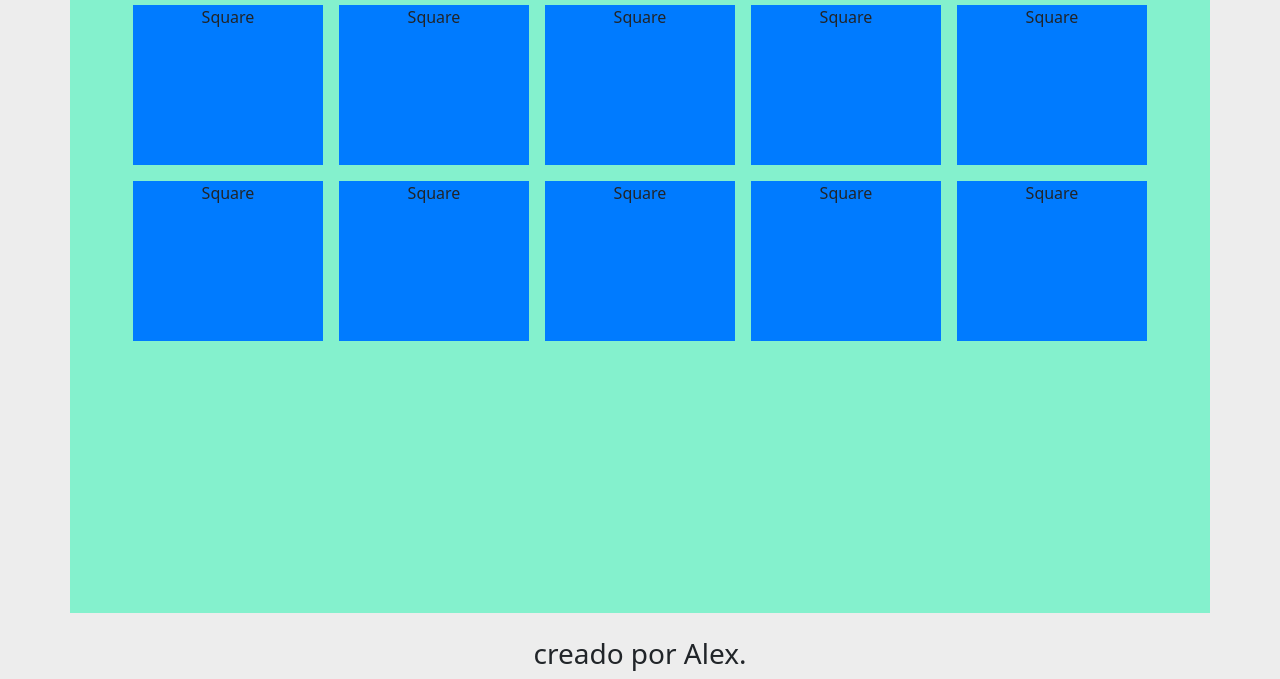
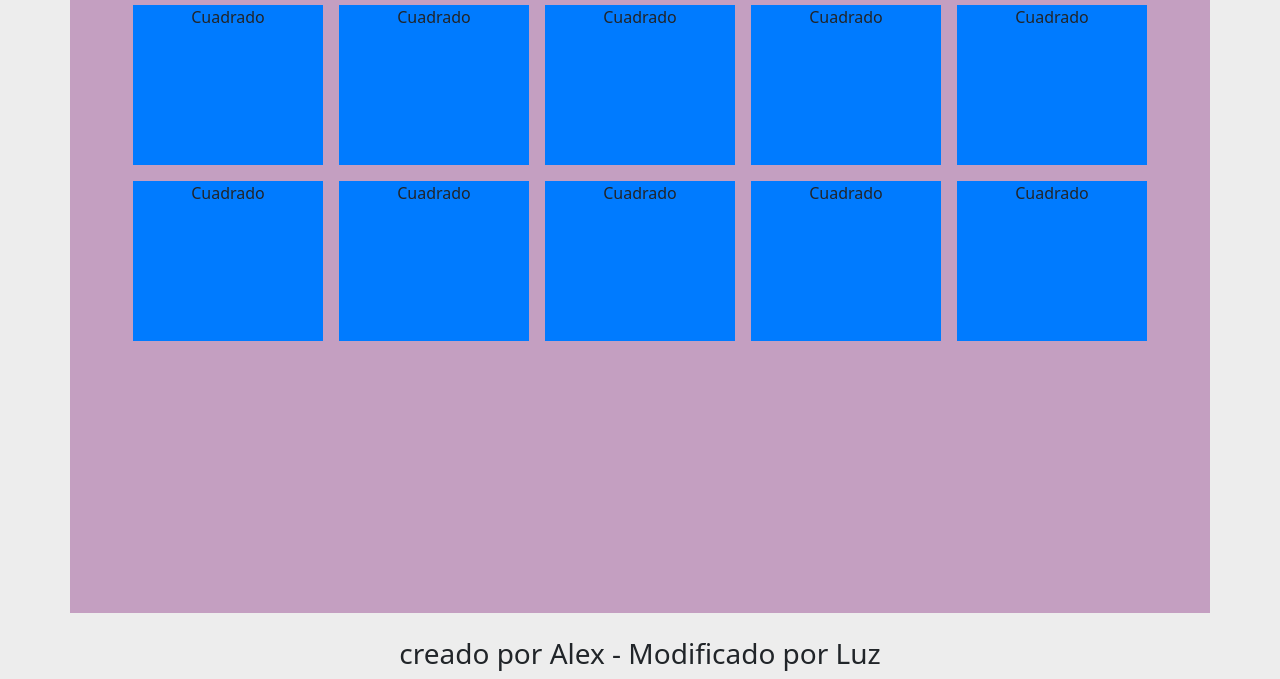
Before and after one commit to Allpez/practicaRamasGitDos, a plain HTML site: page index.html in a window 1280 px wide. Shown: the part 121-800 px from the top of the page. Drawn offline with nearby package versions, Linux system fonts and the light colour scheme.

Commit message:
Prueba de Github

```diff
--- a/index.html
+++ b/index.html
@@ -17,7 +17,7 @@
             <div id="shapeDos" class="row justify-content-center"></div>
         </main>
         <footer class="container text-center mt-4">
-            <h3>creado por Alex.</h3>
+            <h3>creado por Alex - Modificado por Luz</h3>
         </footer>
         <script src="https://cdn.jsdelivr.net/npm/bootstrap@5.3.0-alpha1/dist/js/bootstrap.bundle.min.js"></script>
         <script src="./scripts/main.js"></script>
--- a/scripts/main.js
+++ b/scripts/main.js
@@ -6,7 +6,7 @@ function renderShapeDos(page) {
         shape.className = "p-0 m-2 col-6 col-sm-4 col-md-2";
         shape.innerHTML = `
             <div class="square">
-            <p>Square</p>
+            <p>Cuadrado</p>
             </div>`;
 
         shape.addEventListener('mouseover', function () {
--- a/style/style.css
+++ b/style/style.css
@@ -9,7 +9,7 @@
 }
 
 main {
-    background-color: rgb(132, 241, 205);
+    background-color: rgb(196, 159, 193);
 }
 
 .square {
```
